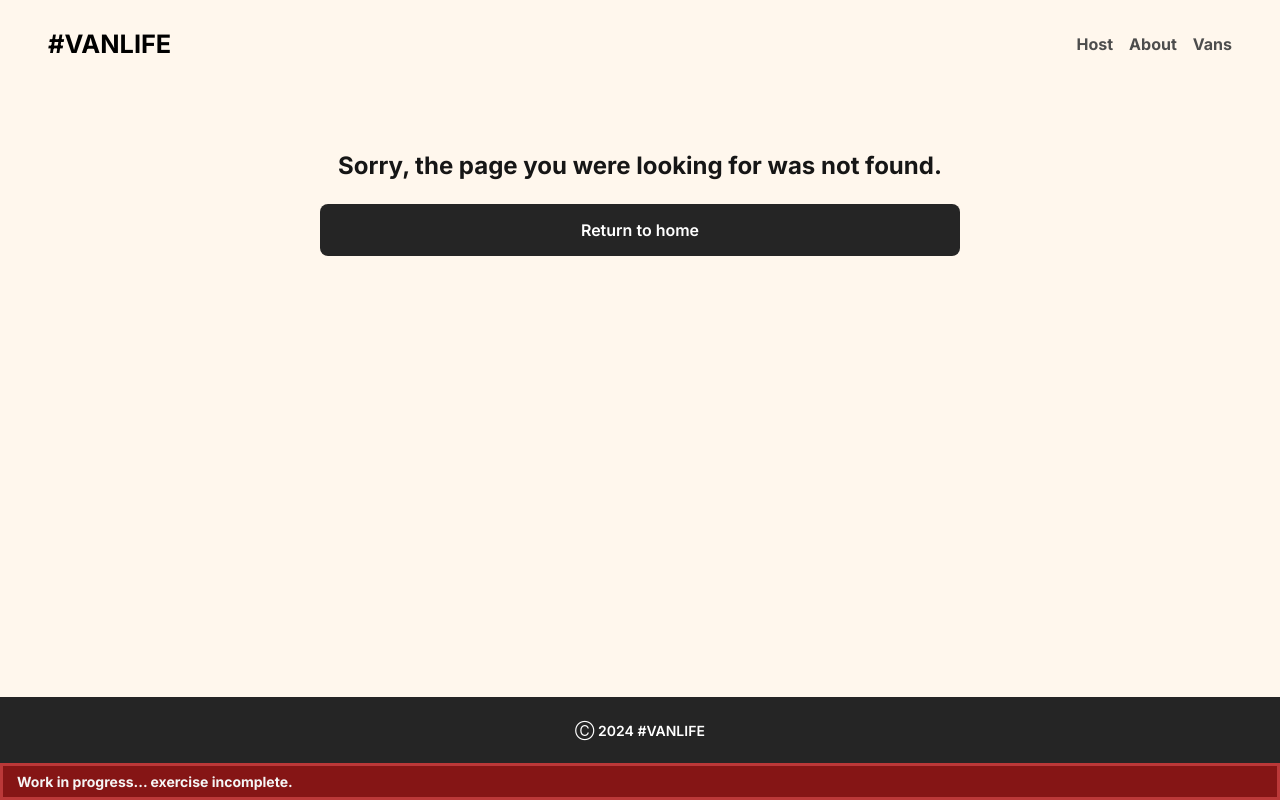
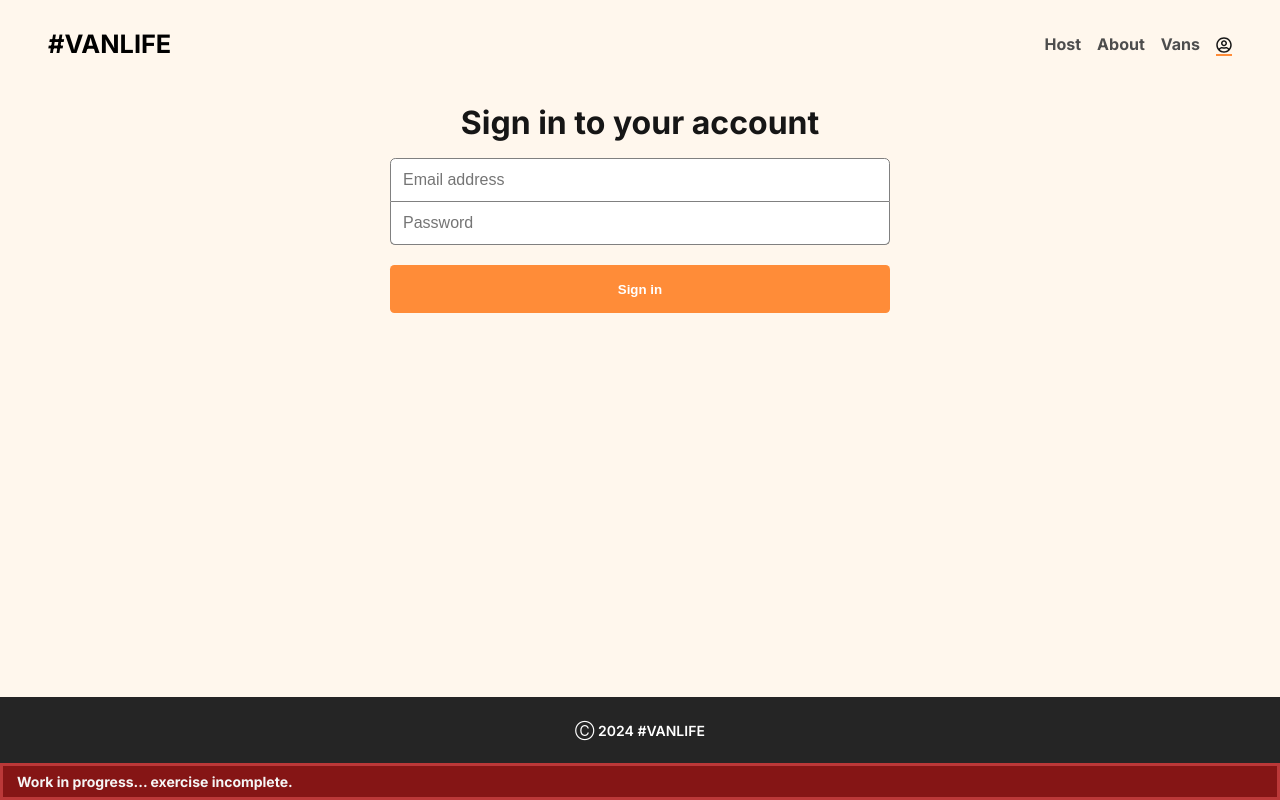
Before and after one commit to MadHapps/Module-11---Van-Life, a React (Vite) app: page /login in a window 1280 px wide. Before the commit this address had no page. Built offline with nearby package versions, Linux system fonts and the light colour scheme; what miragejs would draw is missing.

Commit message:
Added a login page that utilizes a simple authentication file to simulate signing in. work in progress

```diff
--- a/src/App.jsx
+++ b/src/App.jsx
@@ -15,6 +15,8 @@ import About from "./pages/About";
 import Vans from "./pages/Vans/Vans";
 import VanDetail from "./pages/Vans/VanDetail";
 import NotFound from "./pages/NotFound";
+import Login from "./pages/Login";
+import AuthRequired from "./components/AuthRequired";
 
 function App() {
   return (
@@ -22,6 +24,7 @@ function App() {
       <Routes>
         <Route element={<Layout />}>
           <Route path="/" element={<Home />} />
+           <Route element={<AuthRequired />}>
               <Route path="/host" element={<HostLayout />}>
                 <Route index element={<Dashboard />} />
                 <Route path="income" element={<Income />} />
@@ -33,9 +36,11 @@ function App() {
                 </Route>
                 <Route path="reviews" element={<Reviews />} />
               </Route>
+           </Route>
           <Route path="/about" element={<About />} />
           <Route path="/vans" element={<Vans />} />
           <Route path="/vans/:id" element={<VanDetail />} />
+          <Route path="/login" element={<Login />} />
           <Route path="*" element={<NotFound />} />
         </Route>
       </Routes>
--- /dev/null
+++ b/src/components/AuthRequired.jsx
@@ -0,0 +1,9 @@
+import { Navigate, Outlet } from "react-router-dom"
+
+export default function AuthRequired() {
+    const authenticated = false
+
+    return authenticated
+        ? <Outlet />
+        : <Navigate to="/login" state={{ message: "You must be signed in to access this page..." }} />
+}
--- a/src/components/Navbar.jsx
+++ b/src/components/Navbar.jsx
@@ -1,13 +1,14 @@
 /* eslint-disable react/prop-types */
 import "./styling/Navbar.css";
 import { Link, NavLink } from "react-router-dom";
+import { FaRegUserCircle } from "react-icons/fa";
 
 export default function Navbar({ className }) {
   return (
     <nav className={className}>
-      <Link to="/" className="logo" role="banner">
+      < Link to="/" className="logo" role="banner">
         #VANLIFE
-      </Link>
+      </ Link>
       <div className="link-wrapper">
         <NavLink
           to="/host"
@@ -27,6 +28,12 @@ export default function Navbar({ className }) {
         >
           Vans
         </NavLink>
+        <NavLink
+          to="/login"
+          className={({ isActive }) => (isActive ? "isActive" : null)}
+        >
+          <FaRegUserCircle className="user-icon" />
+        </NavLink>
       </div>
     </nav>
   );
--- a/src/components/styling/Navbar.css
+++ b/src/components/styling/Navbar.css
@@ -19,6 +19,11 @@ nav .link-wrapper {
   justify-content: center;
   gap: 1em;
   height: fit-content;
+
+  .user-icon {
+    vertical-align: middle;
+  }
+
 }
 
 nav a {
--- /dev/null
+++ b/src/pages/Login.jsx
@@ -0,0 +1,50 @@
+import { useState } from "react";
+import { loginUser } from "../api";
+import "./styling/Login.css";
+import { useLocation } from "react-router-dom";
+
+export default function Login() {
+  const [loginFormData, setLoginFormData] = useState({
+    email: "",
+    password: "",
+  });
+  const location = useLocation();
+
+  function handleSubmit(e) {
+    e.preventDefault();
+
+    loginUser(loginFormData).then((data) => console.log(data));
+  }
+
+  function handleChange(e) {
+    const { name, value } = e.target;
+    setLoginFormData((prev) => ({
+      ...prev,
+      [name]: value,
+    }));
+  }
+
+  return (
+    <div className="login-page-wrapper">
+      {location.state?.message && <h2 className="state-message">{location.state.message}</h2>}
+      <h1>Sign in to your account</h1>
+      <form onSubmit={handleSubmit} className="login-form">
+        <input
+          type="text"
+          name="email"
+          placeholder="Email address"
+          onChange={handleChange}
+          value={loginFormData.email}
+        />
+        <input
+          type="text"
+          name="password"
+          placeholder="Password"
+          onChange={handleChange}
+          value={loginFormData.password}
+        />
+        <button>Sign in</button>
+      </form>
+    </div>
+  );
+}
--- /dev/null
+++ b/src/pages/styling/Login.css
@@ -0,0 +1,59 @@
+.login-page-wrapper {
+    padding: 1em;
+    display: flex;
+    flex-direction: column;
+    justify-content: center;
+    align-items: center;
+    gap: 1em;
+
+    .state-message {
+        color: red;
+        font-weight: 500;
+        letter-spacing: -1px;
+    }
+}
+
+.login-form {
+    display: flex;
+    flex-direction: column;
+    width: 75%;
+    min-width: 280px;
+    max-width: 500px;
+
+
+    input {
+        border: 1px solid grey;
+        padding: .75em;
+        border-radius: .33em;
+        font-size: 1em;
+    }
+
+    input:nth-of-type(1) {
+        border-bottom-left-radius: 0;
+        border-bottom-right-radius: 0;
+    }
+
+    input:nth-of-type(2) {
+        border-top: none;
+        border-top-left-radius: 0;
+        border-top-right-radius: 0;
+    }
+
+    button {
+        margin-top: 1.5em;
+        padding: 1.25em;
+        background-color: var(--accent-dark);
+        color: var(--font-light);
+        font-weight: 600;
+        border: none;
+        border-radius: .33em;
+
+        &:hover {
+            opacity: .95;
+        }
+
+        &:active {
+            opacity: .75;
+        }
+    }
+}
```
Lines whose indentation alone changed are shown as unchanged.
